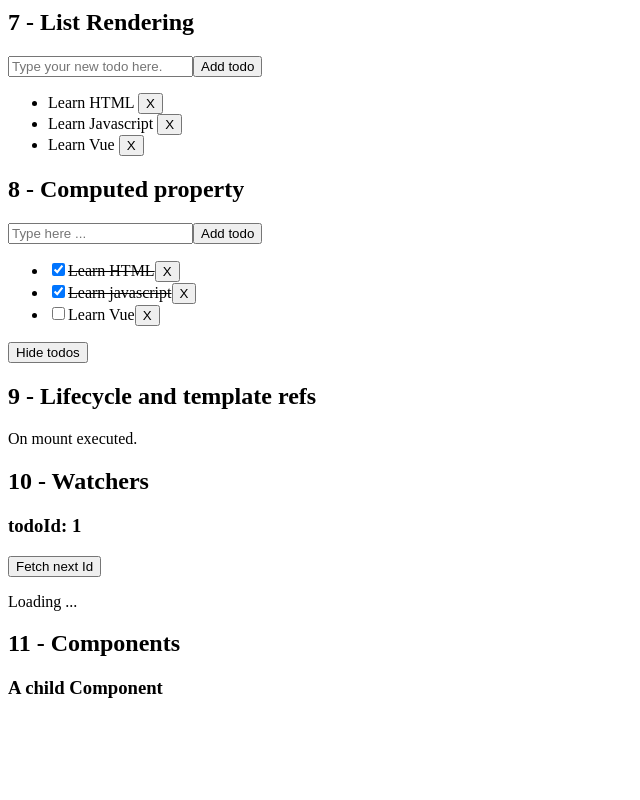
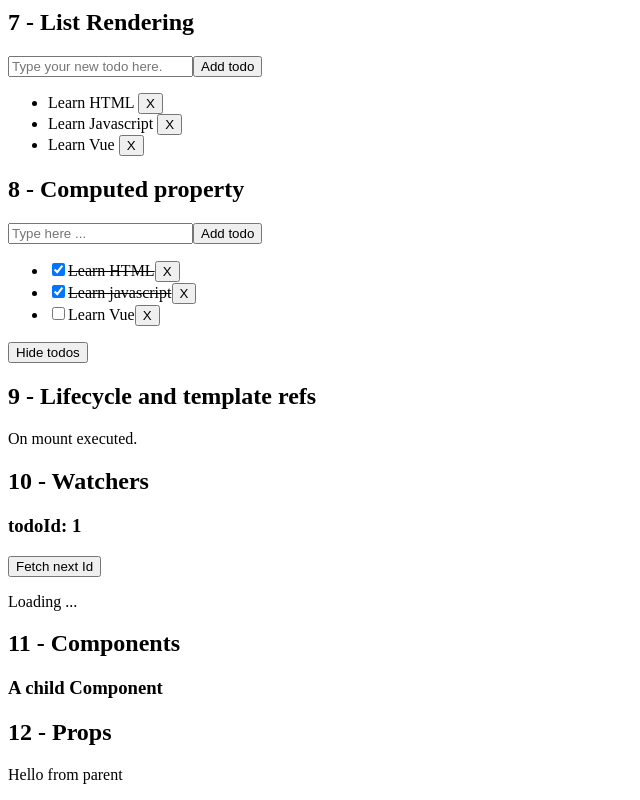
Before and after one commit to DavidQP/official-vue-tutorial, a Vue app: page / in a window 1280 px wide. Shown: the part 666-1466 px from the top of the page, without its empty margins (0-640 px from the left). Before the commit the page ends 1384 px from the top, so only its background shows below. Built offline with nearby package versions, Linux system fonts and the light colour scheme; no server answers.

Commit message:
Add props section

```diff
--- a/src/App.vue
+++ b/src/App.vue
@@ -12,8 +12,10 @@ import ComputedProperty from '@/components/ComputedProperty.vue'
 import LifecycleAndTemplateRefs from '@/components/LifecycleAndTemplateRefs.vue'
 import Watchers from '@/components/Watchers.vue'
 import Component from '@/components/Component.vue'
+import Props from '@/components/Props.vue'
 
 const section = ref(0);
+const greeting = ref('Hello from parent')
 </script>
 
 <template>
@@ -29,4 +31,5 @@ const section = ref(0);
   <LifecycleAndTemplateRefs :section="9" />
   <Watchers :section="10" />
   <Component :section="11" />
+  <Props :section="12" :msg="greeting" />
 </template>
--- /dev/null
+++ b/src/components/Props.vue
@@ -0,0 +1,32 @@
+<script setup>
+import { onMounted, ref } from 'vue';
+const props = defineProps({
+  section: {
+    type: Number,
+    default: 0
+  },
+  msg: {
+    type: String,
+    default: 'No message'
+  }
+});
+
+const title = ref('Props');
+const titleElementRef = ref(null);
+const pElementRef = ref(null);
+
+// function
+
+onMounted(() => {
+  titleElementRef.value.textContent =  `${ props.section } - ${title.value}`;
+  pElementRef.value.textContent = props.msg;
+})
+
+</script>
+
+
+
+<template>
+  <h2 ref="titleElementRef"></h2>
+  <p ref="pElementRef"></p>
+</template>
```
